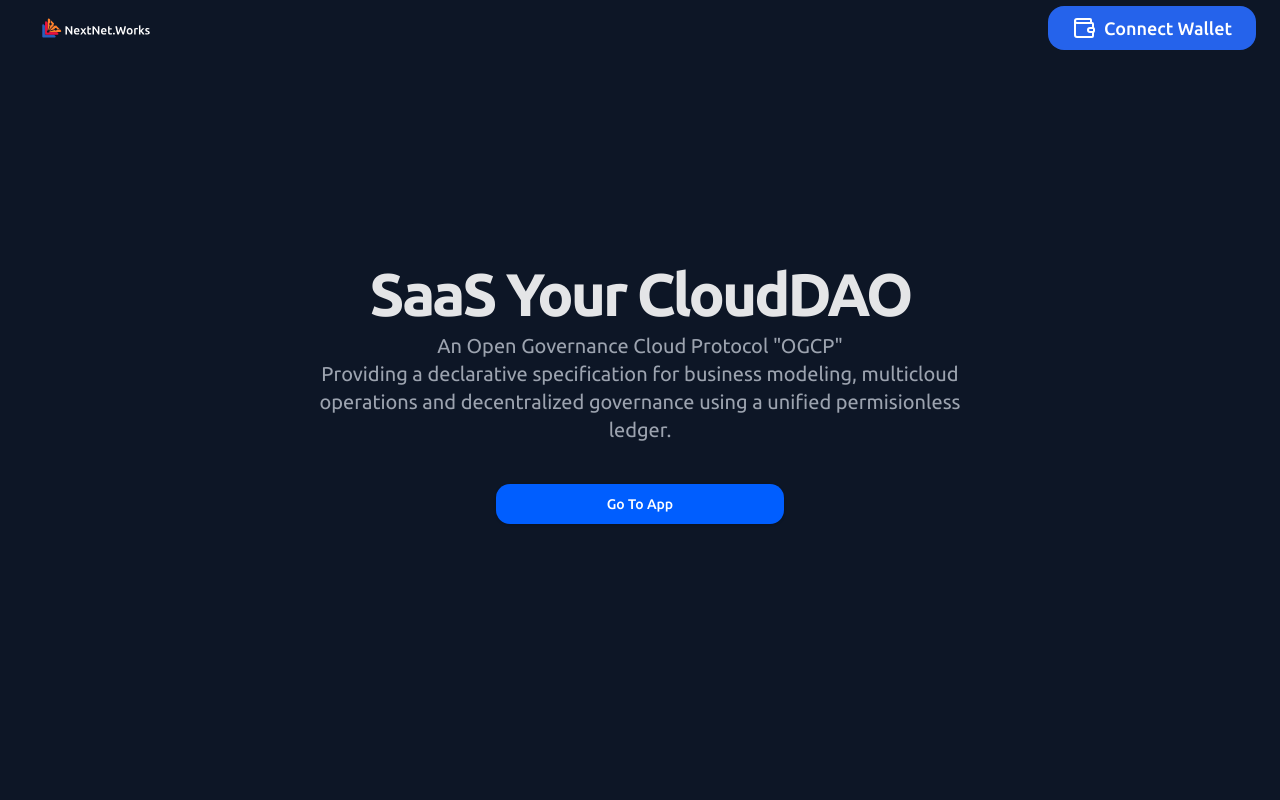
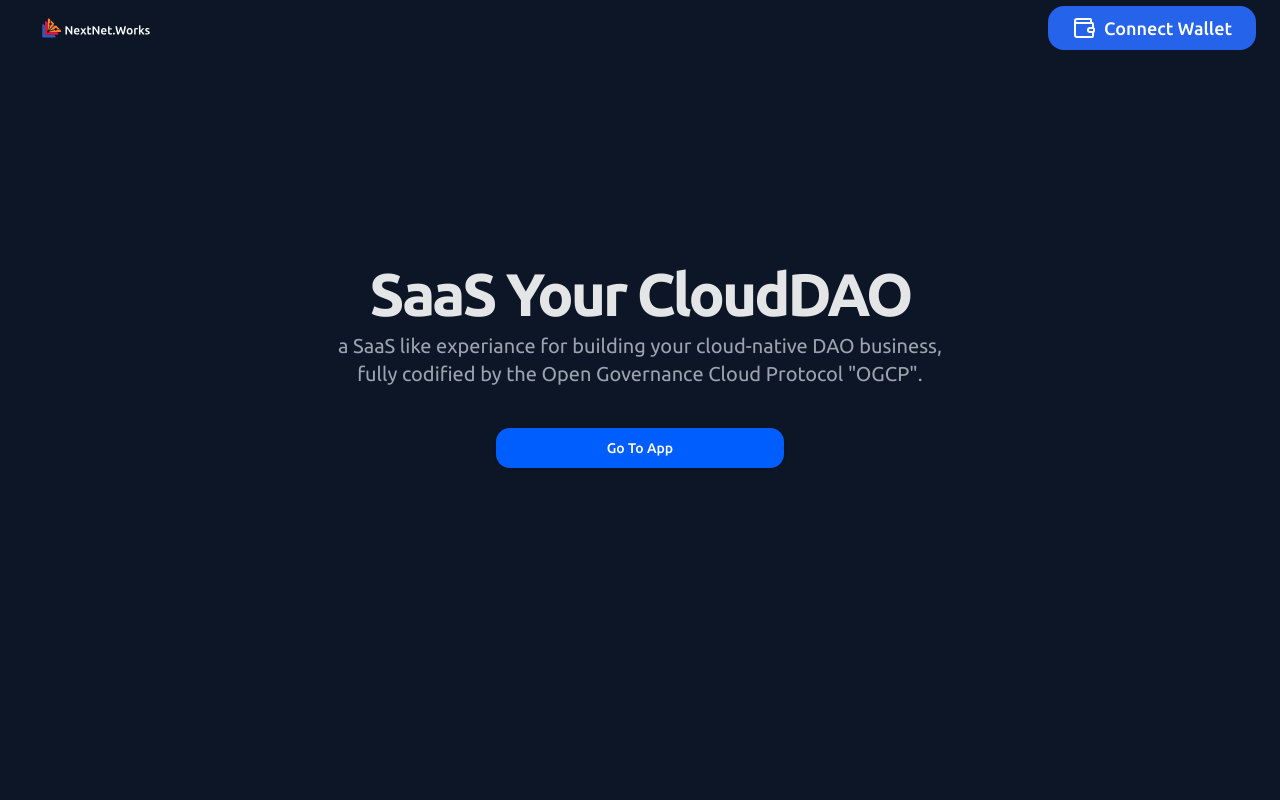
Before and after one commit to nextnet-works/marketing, a React (Vite) app: page / in a window 1280 px wide. Shown: the top 800 px of the page. Built offline with nearby package versions, Linux system fonts and the light colour scheme.

Commit message:
Update Section1.tsx
tetxtxt

```diff
--- a/src/components/home/Section1.tsx
+++ b/src/components/home/Section1.tsx
@@ -11,10 +11,8 @@ export const Section1 = () => {
             SaaS Your CloudDAO
           </h1>
           <h2 className="mx-auto max-w-[700px] text-gray-500 md:text-xl dark:text-gray-400">
-            An Open Governance Cloud Protocol "OGCP" <br />
-            Providing a declarative specification for business modeling,
-            multicloud operations and decentralized governance using a unified
-            permisionless ledger.
+            a SaaS like experiance for building your cloud-native DAO business,<br />
+            fully codified by the Open Governance Cloud Protocol "OGCP".
           </h2>
         </div>
         <Button asChild size="lg" className="w-72">
```
